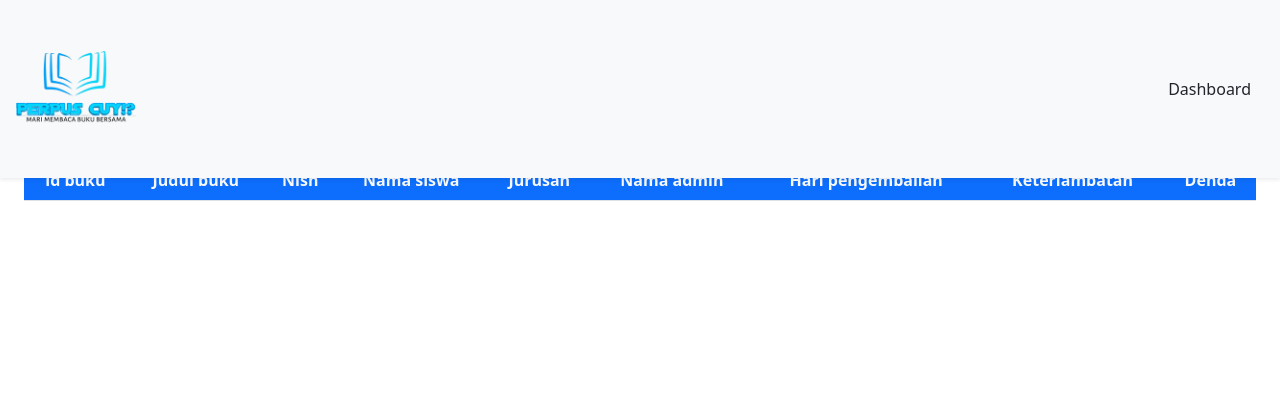
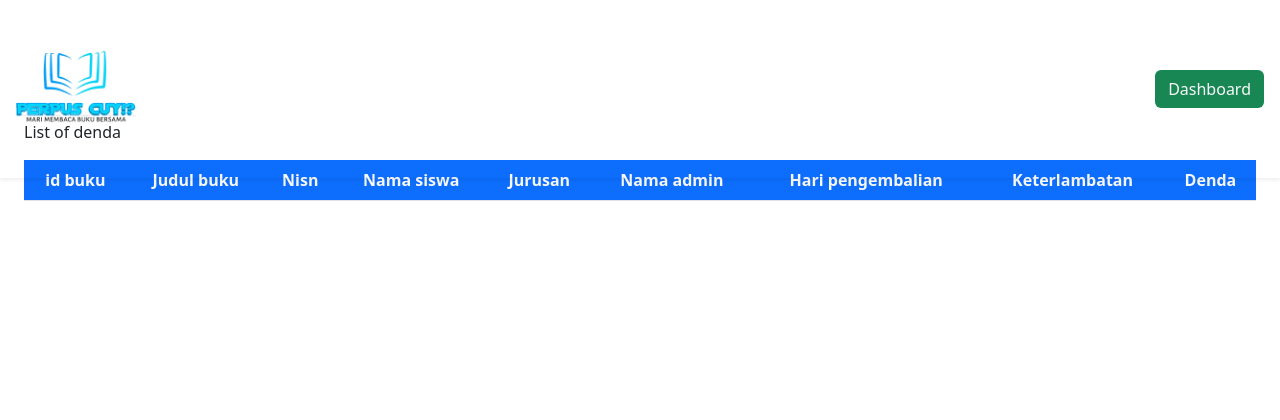
Before and after one commit to tegar146/perpustakaan, a PHP site: page /DashboardAdmin/denda/daftarDenda.php in a window 1280 px wide. Shown: the top 420 px of the page. Run offline with PHP 8.4, Linux system fonts and the light colour scheme; data comes from the database, SQL or seed files in the repository; data that the repository does not hold is empty; some libraries are stand-ins or nearby versions.

Commit message:
menambahkan background warna pada button Dashboard

```diff
--- a/DashboardAdmin/buku/daftarBuku.php
+++ b/DashboardAdmin/buku/daftarBuku.php
@@ -40,10 +40,10 @@ if(isset($_POST["search"]) ) {
     <div class="collapse navbar-collapse" id="navbarNav">
       <ul class="navbar-nav">
         <li class="nav-item">
-          <a class="nav-link active" aria-current="page" href="../dashboardAdmin.php">Dashboard</a>
+          <a class="nav-link active bg-success text-light" aria-current="page" href="../dashboardAdmin.php">Dashboard</a>
         </li>
         <li class="nav-item">
-          <a class="nav-link text-success" href="tambahBuku.php">Tambah Buku</a>
+          <a class="nav-link text-success bg-warning text-light" href="tambahBuku.php">Tambah Buku</a>
         </li>
       </ul>
     </div>
--- a/DashboardAdmin/buku/tambahBuku.php
+++ b/DashboardAdmin/buku/tambahBuku.php
@@ -46,10 +46,10 @@ if(isset($_POST["tambah"]) ) {
     <div class="collapse navbar-collapse" id="navbarNav">
       <ul class="navbar-nav">
         <li class="nav-item">
-          <a class="nav-link active" aria-current="page" href="../dashboardAdmin.php">Dashboard</a>
+          <a class="nav-link active bg-success text-light" aria-current="page" href="../dashboardAdmin.php">Dashboard</a>
         </li>
         <li class="nav-item">
-          <a class="nav-link text-success" href="daftarBuku.php">Browse</a>
+          <a class="nav-link bg-warning text-light" href="daftarBuku.php">kembali</a>
         </li>
       </ul>
     </div>
--- a/DashboardAdmin/buku/updateBuku.php
+++ b/DashboardAdmin/buku/updateBuku.php
@@ -49,10 +49,10 @@ if(isset($_POST["update"]) ) {
     <div class="collapse navbar-collapse" id="navbarNav">
       <ul class="navbar-nav">
         <li class="nav-item">
-          <a class="nav-link active" aria-current="page" href="../dashboardAdmin.php">Dashboard</a>
+          <a class="nav-link active bg-success text-light" aria-current="page" href="../dashboardAdmin.php">Dashboard</a>
         </li>
         <li class="nav-item">
-          <a class="nav-link text-success" href="daftarBuku.php">Browse</a>
+          <a class="nav-link bg-warning text-light" href="daftarBuku.php">Kembali</a>
         </li>
       </ul>
     </div>
--- a/DashboardAdmin/denda/daftarDenda.php
+++ b/DashboardAdmin/denda/daftarDenda.php
@@ -18,13 +18,13 @@ WHERE pengembalian.denda > 0");
      <title>Kelola denda buku || admin</title>
   </head>
   <body>
-    <nav class="navbar fixed-top bg-body-tertiary shadow-sm">
+    <nav class="navbar fixed-top  shadow-sm">
       <div class="container-fluid p-3">
         <a class="navbar-brand" href="#">
           <img src="../../assets/logoperpus.png" alt="logo" width="120px">
         </a>
 
-        <a class="btn btn-tertiary" href="../dashboardAdmin.php">Dashboard</a>
+        <a class="btn btn-tertiary bg-success text-light" href="../dashboardAdmin.php">Dashboard</a>
       </div>
     </nav>
 
--- a/DashboardAdmin/member/member.php
+++ b/DashboardAdmin/member/member.php
@@ -31,7 +31,7 @@ if(isset($_POST["search"]) ) {
           <img src="../../assets/logoperpus.png" alt="logo" width="120px">
         </a>
 
-        <a class="btn btn-tertiary" href="../dashboardAdmin.php">Dashboard</a>
+        <a class="btn btn-tertiary bg-success text-light" href="../dashboardAdmin.php">Dashboard</a>
       </div>
     </nav>
 
--- a/DashboardAdmin/peminjaman/peminjamanBuku.php
+++ b/DashboardAdmin/peminjaman/peminjamanBuku.php
@@ -18,13 +18,13 @@ INNER JOIN buku ON peminjaman.id_buku = buku.id_buku");
   </head>
   <body>
 
-  <nav class="navbar fixed-top bg-body-tertiary shadow-sm">
+  <nav class="navbar fixed-top shadow-sm">
       <div class="container-fluid p-3">
         <a class="navbar-brand" href="#">
           <img src="../../assets/logoperpus.png" alt="logo" width="120px">
         </a>
 
-        <a class="btn btn-tertiary" href="../dashboardAdmin.php">Dashboard</a>
+        <a class="btn btn-tertiary bg-success text-light" href="../dashboardAdmin.php">Dashboard</a>
       </div>
     </nav>
 
--- a/DashboardAdmin/pengembalian/pengembalianBuku.php
+++ b/DashboardAdmin/pengembalian/pengembalianBuku.php
@@ -19,13 +19,13 @@ INNER JOIN admin ON pengembalian.id_admin = admin.id")
   </head>
   <body>
 
-    <nav class="navbar fixed-top bg-body-tertiary shadow-sm">
+    <nav class="navbar fixed-top  shadow-sm">
       <div class="container-fluid p-3">
         <a class="navbar-brand" href="#">
           <img src="../../assets/logoperpus.png" alt="logo" width="120px">
         </a>
 
-        <a class="btn btn-tertiary" href="../dashboardAdmin.php">Dashboard</a>
+        <a class="btn btn-tertiary bg-success text-light" href="../dashboardAdmin.php">Dashboard</a>
       </div>
     </nav>
 
```
